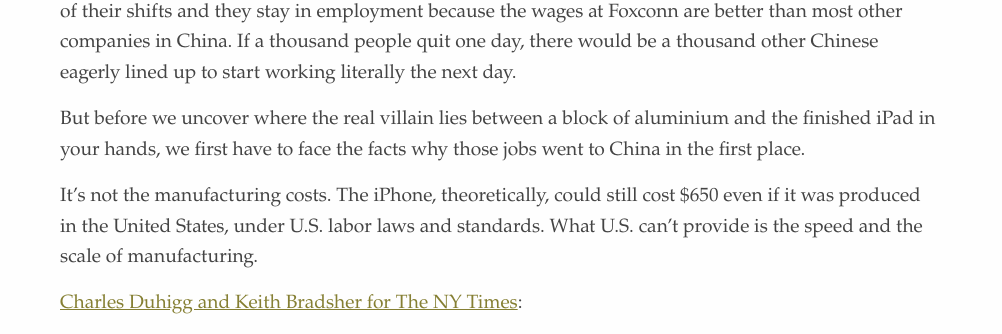
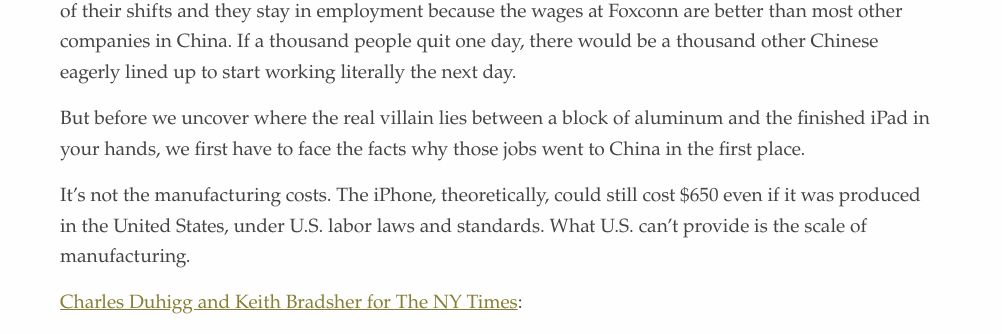
Before and after one commit to mislav/blog, a Jekyll site: the page built from _posts/2012-03-18-made-in-china.md, in a window 1280 px wide. Shown: the part 586-920 px from the top of the page, without its empty margins (0-1002 px from the left). Built offline with Jekyll 4.4.1, drawn with Linux system fonts in a browser that asks for light colours; Markdown is read by kramdown in place of the engine named in the settings.

Commit message:
spelling fix & wording tweak

```diff
--- a/_posts/2012-03-18-made-in-china.md
+++ b/_posts/2012-03-18-made-in-china.md
@@ -26,12 +26,12 @@
 Foxconn are better than most other companies in China. If a thousand people quit one day, there
 would be a thousand other Chinese eagerly lined up to start working literally the next day.
 
-But before we uncover where the real villain lies between a block of aluminium and the finished iPad
+But before we uncover where the real villain lies between a block of aluminum and the finished iPad
 in your hands, we first have to face the facts why those jobs went to China in the first place.
 
 It's not the manufacturing costs. The iPhone, theoretically, could still cost $650 even if it was
 produced in the United States, under U.S. labor laws and standards. What U.S. can't provide is the
-speed and the scale of manufacturing.
+scale of manufacturing.
 
 [Charles Duhigg and Keith Bradsher for The NY Times][nytimes]:
 
```
